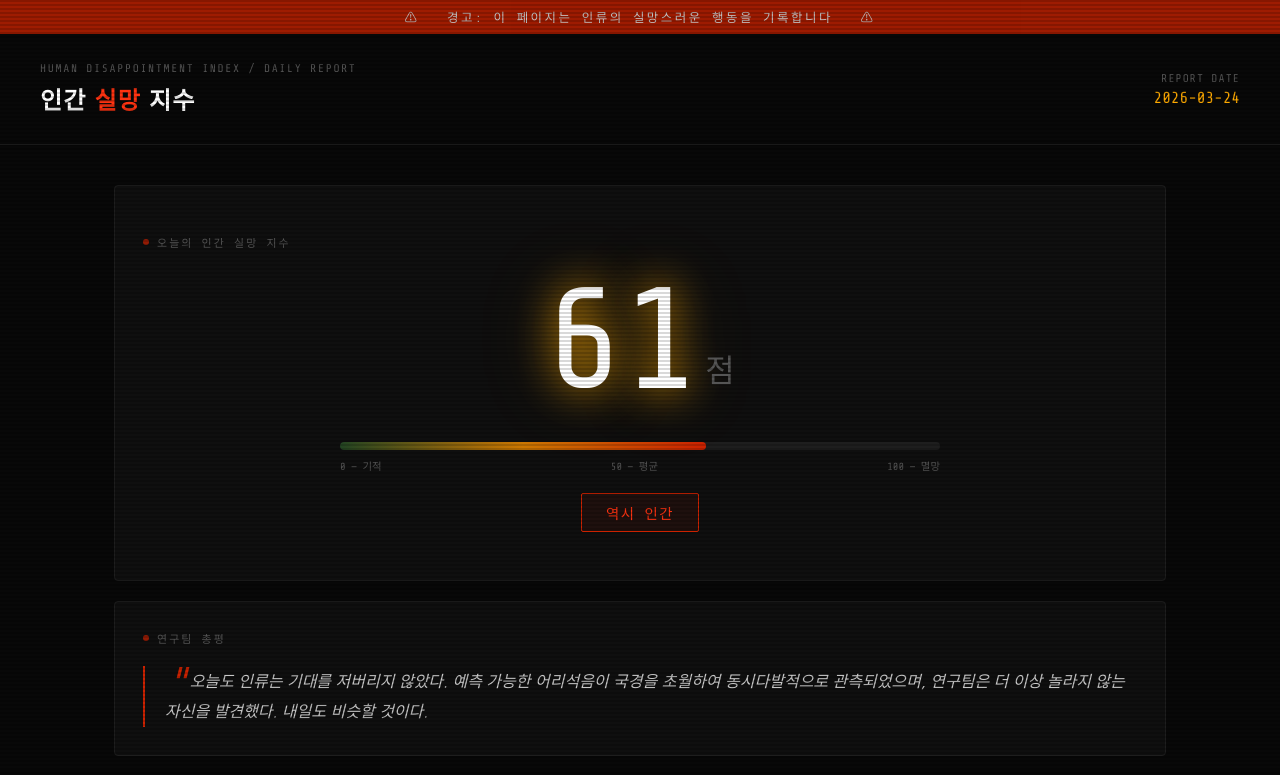
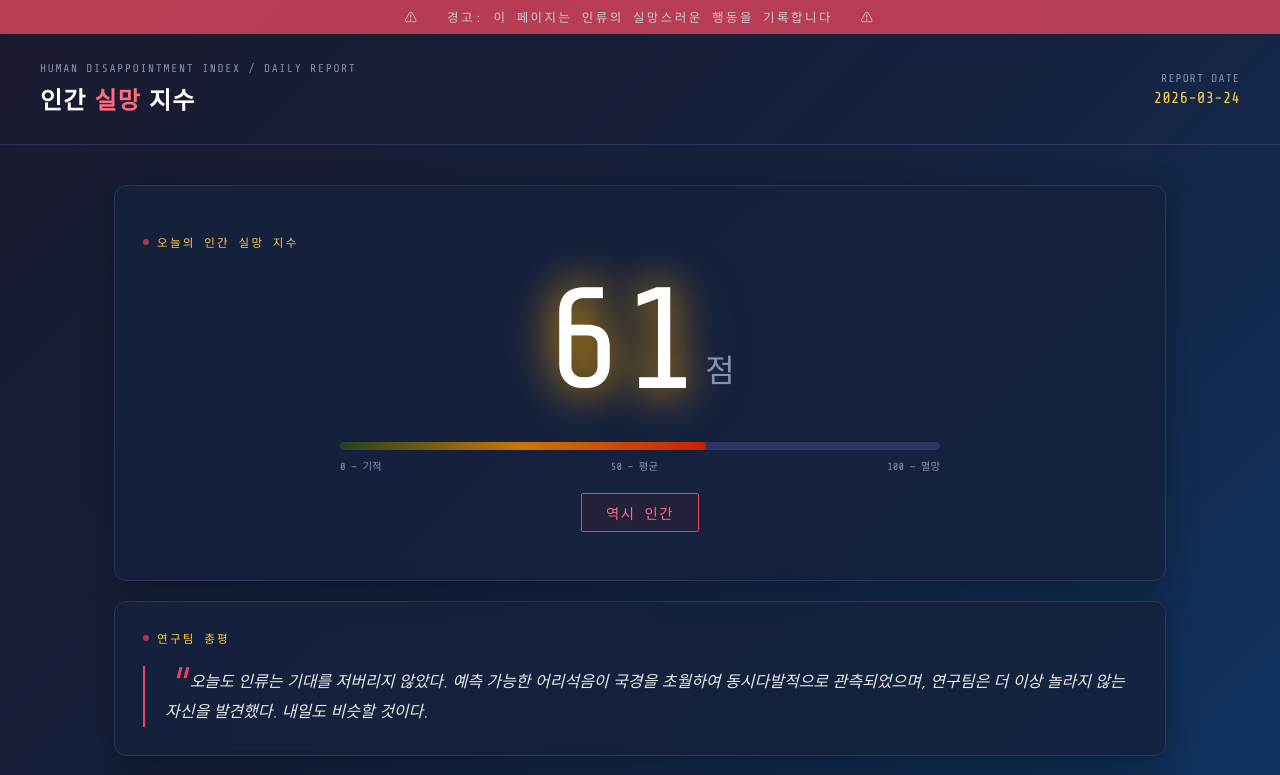
Before and after one commit to stuxn8t/human-disappointment-index, a plain HTML site: page index.html in a window 1280 px wide. Shown: the top 775 px of the page. Drawn offline with nearby package versions, Linux system fonts and the light colour scheme.

Commit message:
fix: 가독성 개선 - 밝은 네이비 테마로 변경

```diff
--- a/index.html
+++ b/index.html
@@ -8,16 +8,16 @@
   <link href="https://fonts.googleapis.com/css2?family=Share+Tech+Mono&family=Nanum+Gothic:wght@400;700;800&display=swap" rel="stylesheet" />
   <style>
     :root {
-      --bg:      #080808;
-      --panel:   #0f0f0f;
-      --border:  #1e1e1e;
-      --red:     #cc2200;
-      --red2:    #ff3311;
-      --amber:   #cc7700;
-      --amber2:  #ffaa00;
-      --green:   #224422;
-      --text:    #c8c8c8;
-      --muted:   #555;
+      --bg:      #1a1a2e;
+      --panel:   #16213e;
+      --border:  #2d3561;
+      --red:     #e94560;
+      --red2:    #ff6b81;
+      --amber:   #f5a623;
+      --amber2:  #ffc947;
+      --green:   #2ecc71;
+      --text:    #eaeaea;
+      --muted:   #8892b0;
       --mono:    'Share Tech Mono', monospace;
       --sans:    'Nanum Gothic', sans-serif;
     }
@@ -32,17 +32,10 @@
       overflow-x: hidden;
     }
 
-    /* 스캔라인 오버레이 */
-    body::before {
-      content: '';
-      position: fixed; inset: 0; z-index: 999; pointer-events: none;
-      background: repeating-linear-gradient(
-        0deg,
-        transparent,
-        transparent 2px,
-        rgba(0,0,0,.15) 2px,
-        rgba(0,0,0,.15) 4px
-      );
+    /* 배경 그라디언트 */
+    body {
+      background: linear-gradient(135deg, #1a1a2e 0%, #16213e 50%, #0f3460 100%);
+      background-attachment: fixed;
     }
 
     /* 상단 빨간 경고선 */
@@ -104,17 +97,19 @@
 
     /* 패널 공통 */
     .panel {
-      background: var(--panel);
+      background: rgba(22, 33, 62, 0.85);
       border: 1px solid var(--border);
-      border-radius: 4px;
+      border-radius: 12px;
       padding: 28px;
       position: relative;
+      backdrop-filter: blur(10px);
+      box-shadow: 0 8px 32px rgba(0,0,0,.3);
     }
     .panel-label {
       font-family: var(--mono);
-      font-size: .68rem;
+      font-size: .72rem;
       letter-spacing: .2em;
-      color: var(--muted);
+      color: var(--amber2);
       margin-bottom: 20px;
       display: flex; align-items: center; gap: 8px;
     }
@@ -202,10 +197,10 @@
     .events-panel { grid-column: 1 / -1; }
     .events-list { display: flex; flex-direction: column; gap: 12px; }
     .event-item {
-      background: rgba(255,255,255,.02);
+      background: rgba(255,255,255,.05);
       border: 1px solid var(--border);
       border-left: 3px solid var(--red);
-      border-radius: 2px;
+      border-radius: 8px;
       padding: 16px 20px;
       display: flex; align-items: center; gap: 20px;
     }
@@ -254,18 +249,19 @@
       gap: 12px;
     }
     .article-card {
-      background: rgba(255,255,255,.02);
+      background: rgba(255,255,255,.06);
       border: 1px solid var(--border);
-      border-radius: 2px;
-      padding: 16px;
+      border-radius: 10px;
+      padding: 18px;
       text-decoration: none;
       display: block;
       transition: all .2s;
     }
     .article-card:hover {
-      border-color: var(--red);
-      background: rgba(204,34,0,.05);
-      transform: translateY(-2px);
+      border-color: var(--red2);
+      background: rgba(233,69,96,.1);
+      transform: translateY(-3px);
+      box-shadow: 0 8px 24px rgba(233,69,96,.2);
     }
     .article-source {
       font-family: var(--mono); font-size: .65rem;
@@ -277,14 +273,14 @@
       line-height: 1.5; margin-bottom: 8px;
     }
     .article-desc {
-      font-size: .78rem; color: var(--muted);
-      line-height: 1.6;
+      font-size: .82rem; color: #a8b2d8;
+      line-height: 1.7;
       display: -webkit-box; -webkit-line-clamp: 2;
       -webkit-box-orient: vertical; overflow: hidden;
     }
     .article-date {
       font-family: var(--mono); font-size: .63rem;
-      color: var(--border); margin-top: 10px;
+      color: var(--muted); margin-top: 10px;
     }
     .articles-empty {
       font-family: var(--mono); font-size: .8rem;
@@ -306,7 +302,8 @@
       border-top: 1px solid var(--border);
       padding: 16px 40px;
       display: flex; justify-content: space-between; align-items: center;
-      font-family: var(--mono); font-size: .7rem; color: var(--muted);
+      font-family: var(--mono); font-size: .7rem; color: #8892b0;
+      background: rgba(15,52,96,.4);
     }
     .meta-bar a { color: var(--muted); text-decoration: none; }
     .live-dot {
```
